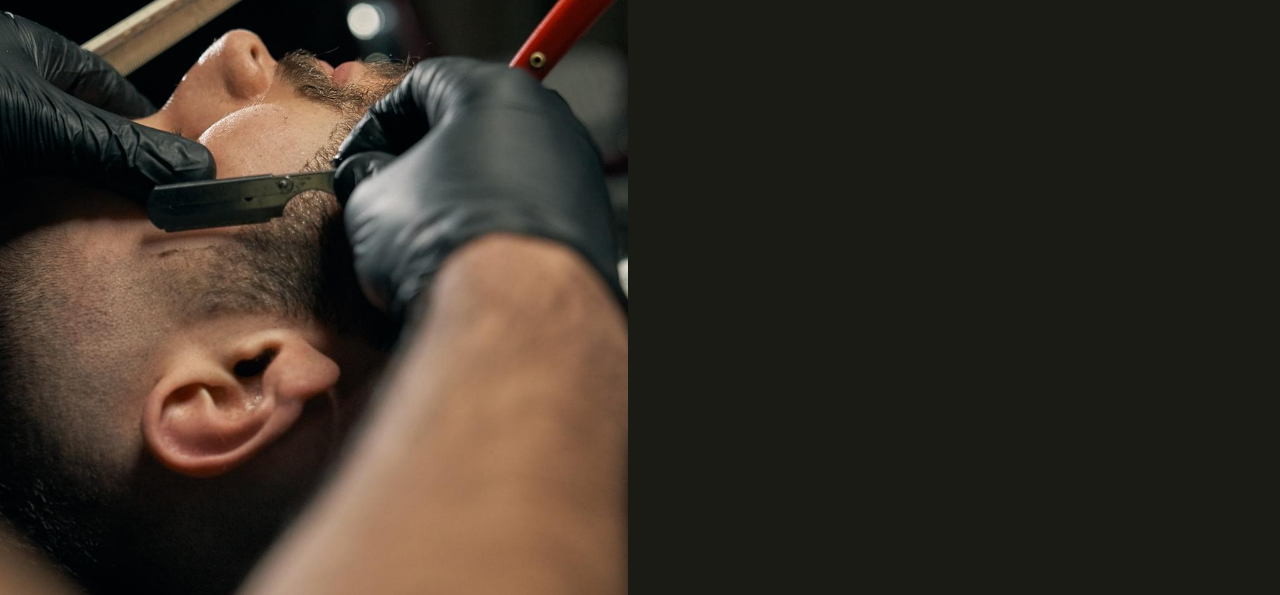
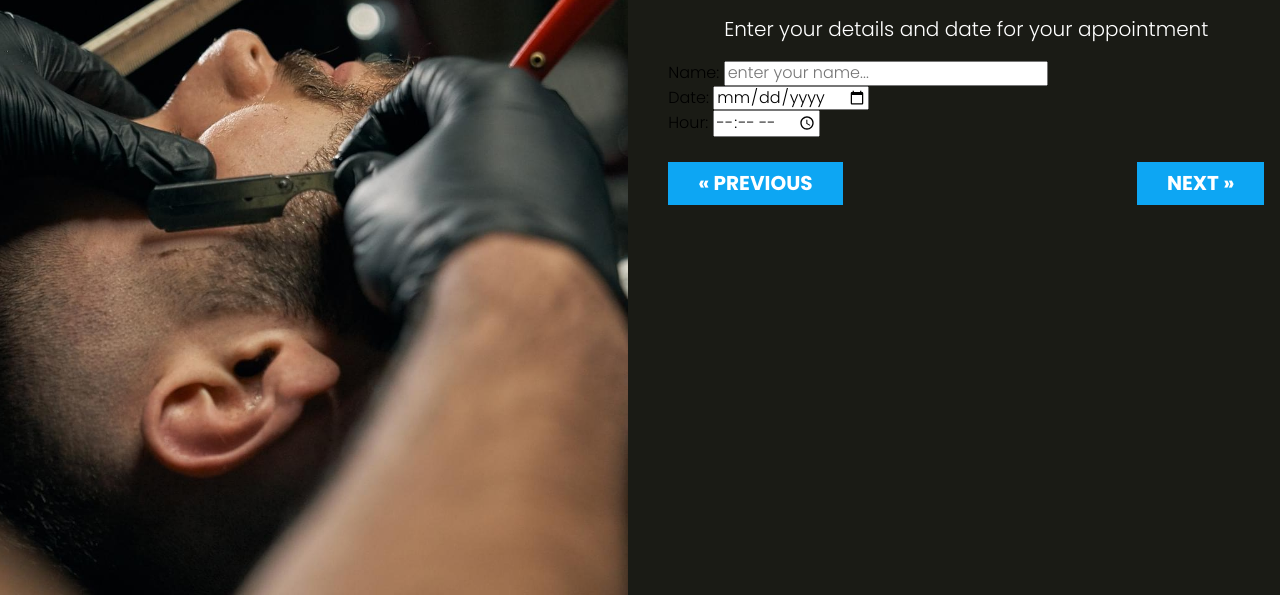
Before and after one commit to ArmandoAlmanza/HairSalon, a website: page index.html in a window 1280 px wide. Both pictures are taken after a click on the button "INFO. CLIENT". Shown: the part 205-800 px from the top of the page. Drawn offline with Linux system fonts and the light colour scheme; files that its build step writes are made by us from their sources.

Commit message:
add the navigation and start the date section

```diff
--- a/assets/js/index.js
+++ b/assets/js/index.js
@@ -10,6 +10,12 @@ const App = () => {
     showSection();
 
     changeSection();
+
+    prePage();
+
+    nextPage();
+
+    validPage();
 };
 
 async function showServices() {
@@ -61,8 +67,18 @@ function selectService(e) {
 }
 
 const showSection = () => {
+    const preSection = document.querySelector(".show");
+    if (preSection) {
+        preSection.classList.remove("show");
+    }
+
     const actualSection = document.querySelector(`#step${page}`);
     actualSection.classList.add("show");
+
+    const preTab = document.querySelector(".tabs .actual");
+    if (preTab) {
+        preTab.classList.remove("actual");
+    }
 
     const tab = document.querySelector(`[data-step="${page}"]`);
     tab.classList.add("actual");
@@ -76,14 +92,42 @@ const changeSection = () => {
             e.preventDefault();
             page = parseInt(e.target.dataset.step);
 
-            document.querySelector(".show").classList.remove("show");
-
-            const section = document.querySelector(`#step${page}`);
-            section.classList.add("show");
-
-            document.querySelector(".tabs .actual").classList.remove("actual");
-            const tab = document.querySelector(`[data-step="${page}"]`);
-            tab.classList.add("actual");
+            showSection();
+            validPage();
         });
     });
 };
+const nextPage = () => {
+    const btnNext = document.getElementById("next");
+
+    btnNext.addEventListener("click", () => {
+        page++;
+        validPage();
+    });
+};
+
+const prePage = () => {
+    const btnPre = document.getElementById("previous");
+    btnPre.addEventListener("click", () => {
+        page--;
+        validPage();
+    });
+};
+
+const validPage = () => {
+    const btnNext = document.getElementById("next");
+    const btnPre = document.getElementById("previous");
+
+    if (page === 1) {
+        btnNext.classList.remove("d-none");
+        btnPre.classList.add("d-none");
+    } else if (page === 3) {
+        btnNext.classList.add("d-none");
+        btnPre.classList.remove("d-none");
+    } else {
+        btnNext.classList.remove("d-none");
+        btnPre.classList.remove("d-none");
+    }
+
+    showSection();
+};
--- a/assets/sass/app.scss
+++ b/assets/sass/app.scss
@@ -10,3 +10,4 @@
 @import './layout/UI';
 @import './layout/tabs';
 @import './layout/services';
+@import './layout/paginacion';
--- /dev/null
+++ b/assets/sass/layout/_paginacion.scss
@@ -0,0 +1,24 @@
+.paginacion{
+	display: flex;
+	justify-content: space-between;
+	padding: $separation / 2 0;
+	button{
+		background-color: $blue;
+		padding: 1rem 3rem;
+		display: block;
+		text-align: center;
+		color: $white;
+		border: none;
+		font-weight: $bold;
+		text-transform: uppercase;
+		font-size: 2rem;
+
+		&.d-none{
+			visibility: hidden;
+		}
+
+		&:hover{
+			cursor: pointer;
+		}
+	}
+}
--- a/index.html
+++ b/index.html
@@ -15,9 +15,15 @@
                     <h1>Hair Salon app</h1>
                 </header>
                 <nav class="tabs">
-                    <button id="services" type="button" data-step="1">Services</button>
-                    <button id="info" type="button" data-step="2">Info. Client</button>
-                    <button id="resume" type="button" data-step="3">Resume</button>
+                    <button id="services" type="button" data-step="1">
+                        Services
+                    </button>
+                    <button id="info" type="button" data-step="2">
+                        Info. Client
+                    </button>
+                    <button id="resume" type="button" data-step="3">
+                        Resume
+                    </button>
                 </nav>
 
                 <div id="step1" class="section">
@@ -27,9 +33,37 @@
                 </div>
                 <div id="step2" class="section">
                     <h2>Your information</h2>
+                    <p class="text-center">
+                        Enter your details and date for your appointment
+                    </p>
+                    <form class="formulario">
+                        <div class="info">
+                            <label for="name">Name: </label>
+                            <input
+                                type="text"
+                                name="name"
+                                id="name"
+                                placeholder="enter your name..."
+                            />
+                        </div>
+                        <div class="info">
+                            <label for="date">Date: </label>
+                            <input type="date" name="date" id="date" />
+                        </div>
+                        <div class="info">
+                            <label for="hour">Hour: </label>
+                            <input type="time" name="hour" id="hour" />
+                        </div>
+                    </form>
                 </div>
                 <div id="step3" class="section">
                     <h2>Resume</h2>
+                </div>
+                <div class="paginacion">
+                    <button id="previous" type="button">
+                        &laquo; Previous
+                    </button>
+                    <button id="next" type="button">Next &raquo;</button>
                 </div>
             </div>
         </div>
```
Also changed, not shown: assets/sass/export/_utilities.scss (line endings or trailing spaces), build/css/app.css, build/js/index.js, 2 other files.
